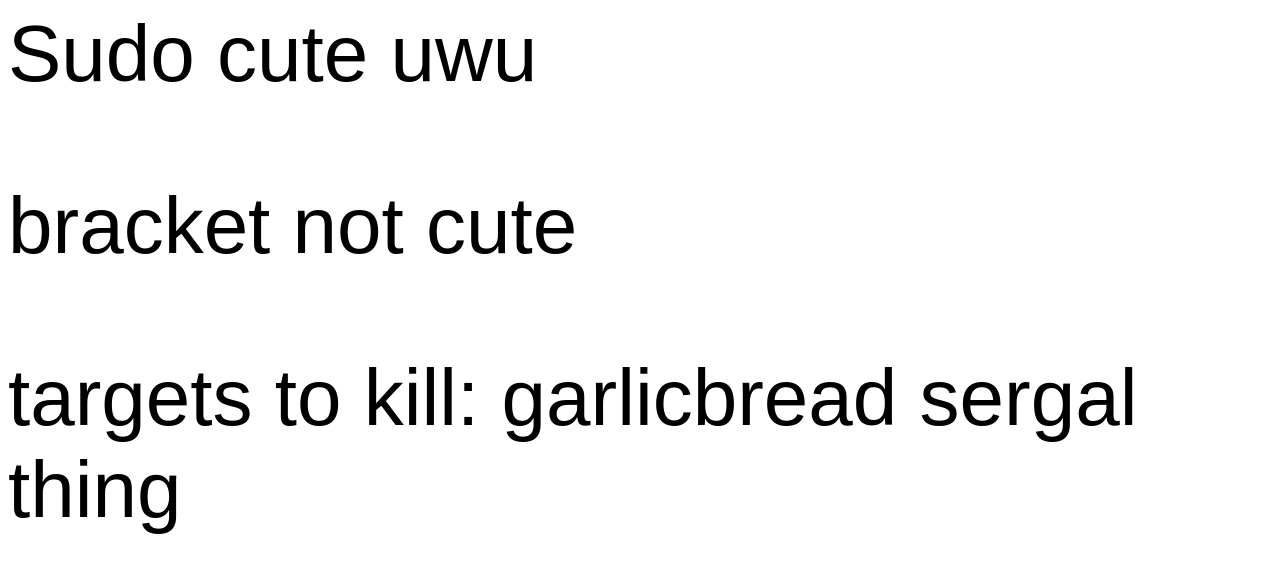
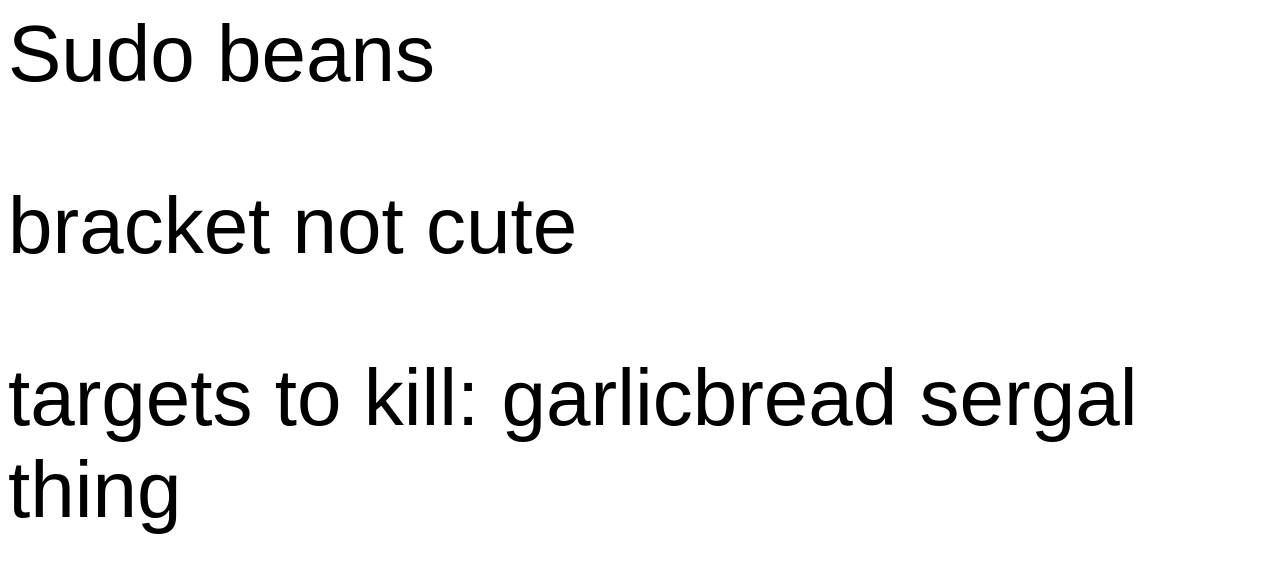
Before and after one commit to protogen-space/protogen-space.github.io, a plain HTML site: page index.html in a window 1280 px wide. Drawn offline with Linux system fonts and the light colour scheme.

Commit message:
Update index.html

```diff
--- a/index.html
+++ b/index.html
@@ -8,7 +8,7 @@
         </style>
     </head>
     <body>
-        <p>Sudo cute uwu</p>
+        <p>Sudo beans</p>
         <p>bracket not cute</p>
         <p>targets to kill: garlicbread sergal thing</p>
     </body>
```
